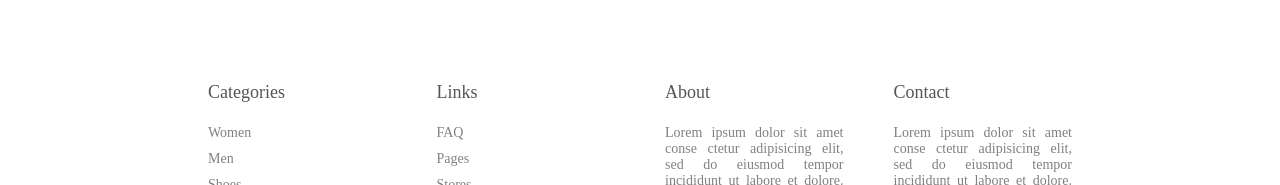
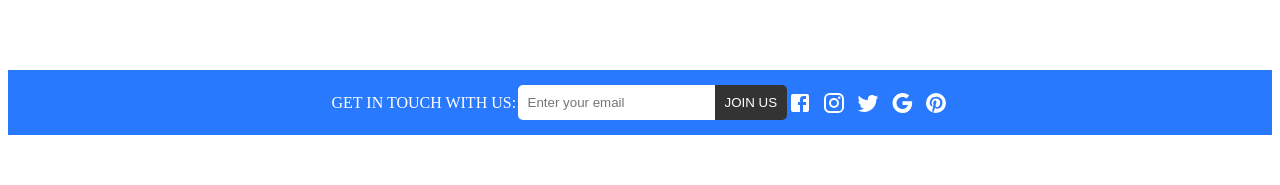
Before and after one commit to R-Villar/e-commerce-app, a React (Vite) app: page / in a window 1280 px wide. Shown: the part 3301-3486 px from the top of the page. Built offline with nearby package versions, Linux system fonts and the light colour scheme.

Commit message:
add contact section.

```diff
--- /dev/null
+++ b/src/components/Contact/Contact.jsx
@@ -0,0 +1,27 @@
+import FacebookIcon from "@mui/icons-material/Facebook"
+import InstagramIcon from "@mui/icons-material/Instagram"
+import TwitterIcon from "@mui/icons-material/Twitter"
+import GoogleIcon from "@mui/icons-material/Google"
+import PinterestIcon from "@mui/icons-material/Pinterest"
+import "./Contact.scss"
+
+export const Contact = () => {
+	return (
+		<div className='contact'>
+			<div className='wrapper'>
+				<span>GET IN TOUCH WITH US:</span>
+				<div className='mail'>
+					<input type='text' placeholder='Enter your email' />
+					<button>JOIN US</button>
+				</div>
+				<div className='icons'>
+					<FacebookIcon />
+					<InstagramIcon />
+					<TwitterIcon />
+					<GoogleIcon />
+					<PinterestIcon />
+				</div>
+			</div>
+		</div>
+	)
+}
--- /dev/null
+++ b/src/components/Contact/Contact.scss
@@ -0,0 +1,33 @@
+.contact {
+	background-color: #2879fe;
+	color: white;
+	padding: 15px;
+	display: flex;
+	justify-content: center;
+
+	.wrapper {
+		width: 50%;
+		display: flex;
+		align-items: center;
+		justify-content: space-between;
+
+		input {
+			padding: 10px;
+			border: none;
+			border-radius: 5px 0 0 5px;
+		}
+
+		button {
+			padding: 10px;
+			color: white;
+			background: #333;
+			border-radius: 0 5px 5px 0;
+			border: none;
+		}
+
+		.icons {
+			display: flex;
+			gap: 10px;
+		}
+	}
+}
--- a/src/pages/Home/Home.jsx
+++ b/src/pages/Home/Home.jsx
@@ -1,4 +1,5 @@
 import { Categories } from "../../components/Categories/Categories"
+import { Contact } from "../../components/Contact/COntact"
 import { FeaturedProducts } from "../../components/FeaturedProducts/FeaturedProducts"
 import { Slider } from "../../components/Slider/Slider"
 import "./Home.scss"
@@ -10,6 +11,7 @@ export const Home = () => {
 			<FeaturedProducts productType='featured' />
             <Categories />
 			<FeaturedProducts productType='trending' />
+            <Contact />
 		</div>
 	)
 }
```
